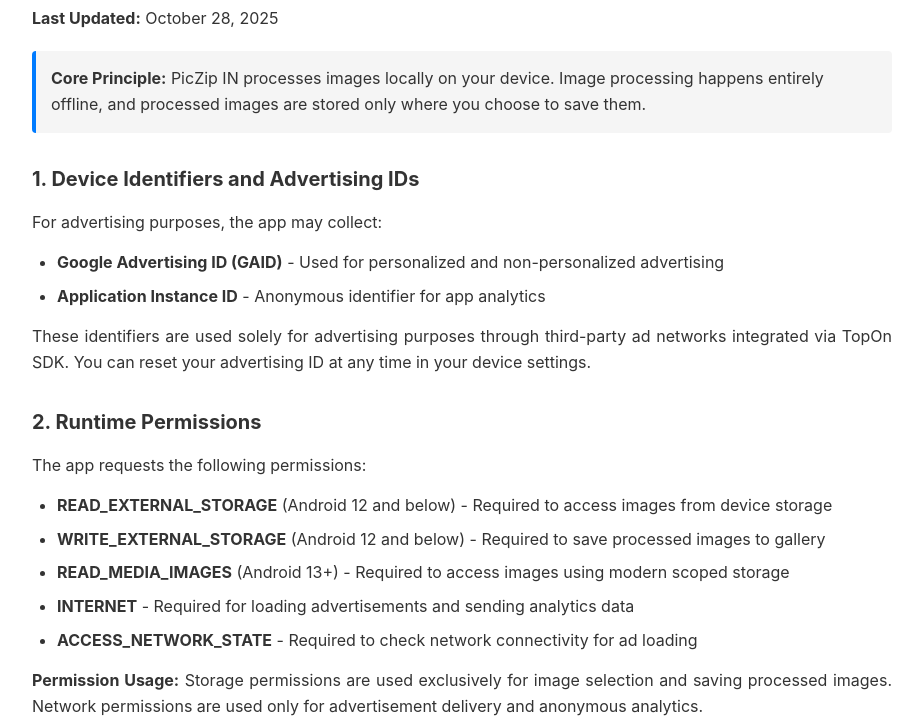
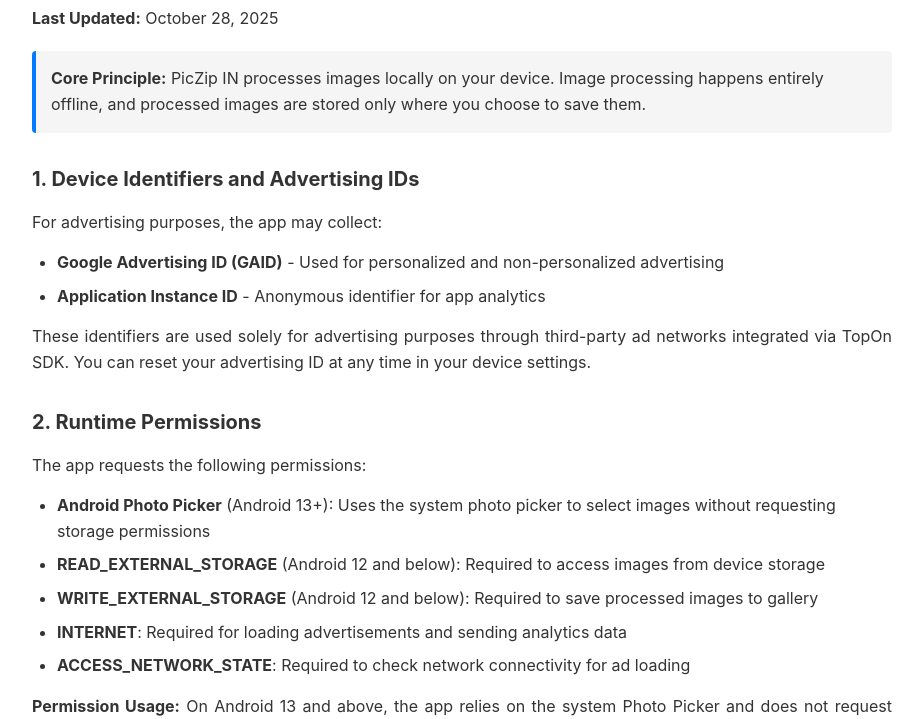
Before and after one commit to Bai-hh/PicZipIN_privacy_policy, a plain HTML site: page index.html in a window 1280 px wide. Shown: the part 81-800 px from the top of the page, without its empty margins (178-1101 px from the left). Drawn offline with Linux system fonts and the light colour scheme.

Commit message:
Add files via upload

```diff
--- a/index.html
+++ b/index.html
@@ -108,13 +108,13 @@
         <h2>2. Runtime Permissions</h2>
         <p>The app requests the following permissions:</p>
         <ul>
-            <li><strong>READ_EXTERNAL_STORAGE</strong> (Android 12 and below) - Required to access images from device storage</li>
-            <li><strong>WRITE_EXTERNAL_STORAGE</strong> (Android 12 and below) - Required to save processed images to gallery</li>
-            <li><strong>READ_MEDIA_IMAGES</strong> (Android 13+) - Required to access images using modern scoped storage</li>
-            <li><strong>INTERNET</strong> - Required for loading advertisements and sending analytics data</li>
-            <li><strong>ACCESS_NETWORK_STATE</strong> - Required to check network connectivity for ad loading</li>
+            <li><strong>Android Photo Picker</strong> (Android 13+): Uses the system photo picker to select images without requesting storage permissions</li>
+            <li><strong>READ_EXTERNAL_STORAGE</strong> (Android 12 and below): Required to access images from device storage</li>
+            <li><strong>WRITE_EXTERNAL_STORAGE</strong> (Android 12 and below): Required to save processed images to gallery</li>
+            <li><strong>INTERNET</strong>: Required for loading advertisements and sending analytics data</li>
+            <li><strong>ACCESS_NETWORK_STATE</strong>: Required to check network connectivity for ad loading</li>
         </ul>
-        <p><strong>Permission Usage:</strong> Storage permissions are used exclusively for image selection and saving processed images. Network permissions are used only for advertisement delivery and anonymous analytics.</p>
+        <p><strong>Permission Usage:</strong> On Android 13 and above, the app relies on the system Photo Picker and does not request storage permissions. On Android 12 and below, storage permissions are used exclusively for selecting images and saving processed images. Network permissions are used only for advertisement delivery and anonymous analytics.</p>
     </div>
 
     <div class="section">
```
